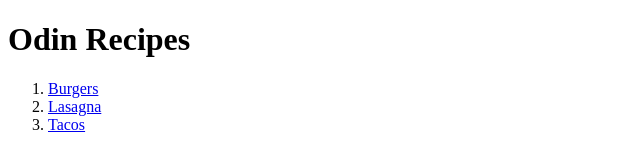
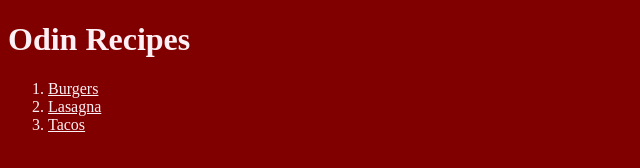
Before and after one commit to brettbittola/odin-recipes, a plain HTML site: page index.html in a window 1280 px wide. Shown: the whole page, without its empty margins (0-640 px from the left). Drawn offline with Linux system fonts and the light colour scheme.

Commit message:
Adding CSS Styles

```diff
--- a/index.html
+++ b/index.html
@@ -5,6 +5,7 @@
     <meta http-equiv="X-UA-Compatible" content="IE=edge">
     <meta name="viewport" content="width=device-width, initial-scale=1.0">
     <title>Odin Recipes</title>
+    <link rel="stylesheet" href="styles.css">
 </head>
 <body>
     <h1>Odin Recipes</h1>
--- /dev/null
+++ b/styles.css
@@ -0,0 +1,6 @@
+* {
+    background-color: maroon;
+    color: lavenderblush;
+    height: auto;
+    length: 500px;
+}
```
